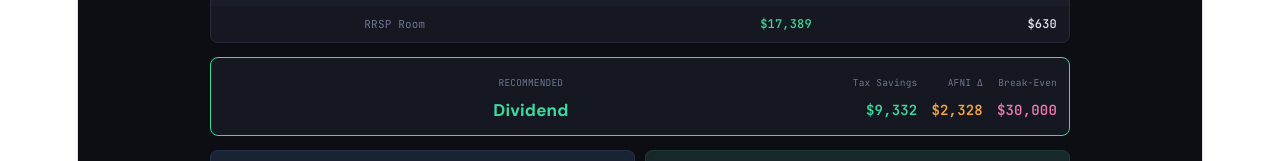
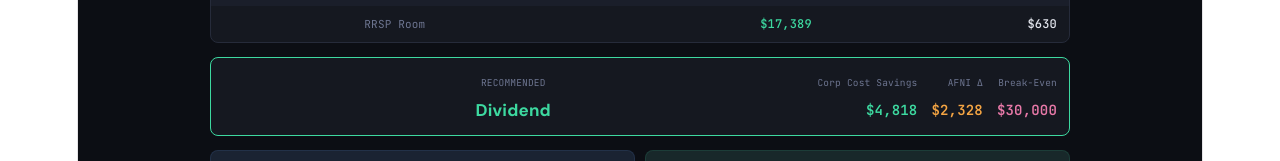
Before and after one commit to stevenalexandercpa/salary-dividends-ccboptimizer, a React (Vite) app: page / in a window 1280 px wide. Shown: the part 639-800 px from the top of the page. Built offline with nearby package versions, Linux system fonts and the light colour scheme.

Commit message:
fix: recommendation methodology

```diff
--- a/src/App.jsx
+++ b/src/App.jsx
@@ -488,7 +488,12 @@ export default function App() {
   const tRes = useMemo(() => {
     const sN = solve(target, spouseInc, nU6, n617, "salary");
     const dN = solve(target, spouseInc, nU6, n617, "dividend");
-    return { sal: salaryFull(sN, spouseInc, nU6, n617), div: dividendFull(dN, spouseInc, nU6, n617) };
+    return {
+      sN,
+      dN,
+      sal: salaryFull(sN, spouseInc, nU6, n617),
+      div: dividendFull(dN, spouseInc, nU6, n617),
+    };
   }, [target, spouseInc, nU6, n617]);
 
   const abRes = useMemo(() => ({
@@ -718,12 +723,19 @@ export default function App() {
 
         {/* CALLOUT */}
         {(() => {
-          const sW = mode === "target" ? sal.totalTax < div.totalTax : sal.familyAfterTax > div.familyAfterTax;
+          const sW = mode === "target" ? tRes.sN < tRes.dN : sal.familyAfterTax > div.familyAfterTax;
           const w = sW ? "Salary" : "Dividend", wc = sW ? V.accent : V.accent2;
           return (
             <div style={{ background: V.card, borderRadius: 8, border: `1px solid ${wc}`, padding: 12, marginBottom: 14, display: "flex", flexWrap: "wrap", gap: 14, alignItems: "center" }}>
               <div style={{ flex: "1 1 140px" }}><div style={{ fontSize: 9.5, fontFamily: V.mono, color: V.muted, textTransform: "uppercase" }}>Recommended</div><div style={{ fontSize: 17, fontWeight: 700, color: wc }}>{w}</div></div>
-              <div style={{ textAlign: "right" }}><div style={{ fontSize: 9.5, fontFamily: V.mono, color: V.muted }}>Tax Savings</div><div style={{ fontSize: 14, fontWeight: 600, fontFamily: V.mono, color: wc }}>{F(Math.abs(sal.totalTax - div.totalTax))}</div></div>
+              <div style={{ textAlign: "right" }}>
+                <div style={{ fontSize: 9.5, fontFamily: V.mono, color: V.muted }}>
+                  {mode === "target" ? "Corp Cost Savings" : "Tax Savings"}
+                </div>
+                <div style={{ fontSize: 14, fontWeight: 600, fontFamily: V.mono, color: wc }}>
+                  {mode === "target" ? F(Math.abs(tRes.sN - tRes.dN)) : F(Math.abs(sal.totalTax - div.totalTax))}
+                </div>
+              </div>
               <div style={{ textAlign: "right" }}><div style={{ fontSize: 9.5, fontFamily: V.mono, color: V.muted }}>AFNI Δ</div><div style={{ fontSize: 14, fontWeight: 600, fontFamily: V.mono, color: V.warn }}>{F(Math.abs(sal.familyAFNI - div.familyAFNI))}</div></div>
               {be && <div style={{ textAlign: "right" }}><div style={{ fontSize: 9.5, fontFamily: V.mono, color: V.muted }}>Break-Even</div><div style={{ fontSize: 14, fontWeight: 600, fontFamily: V.mono, color: V.be }}>{F(be)}</div></div>}
             </div>
```
